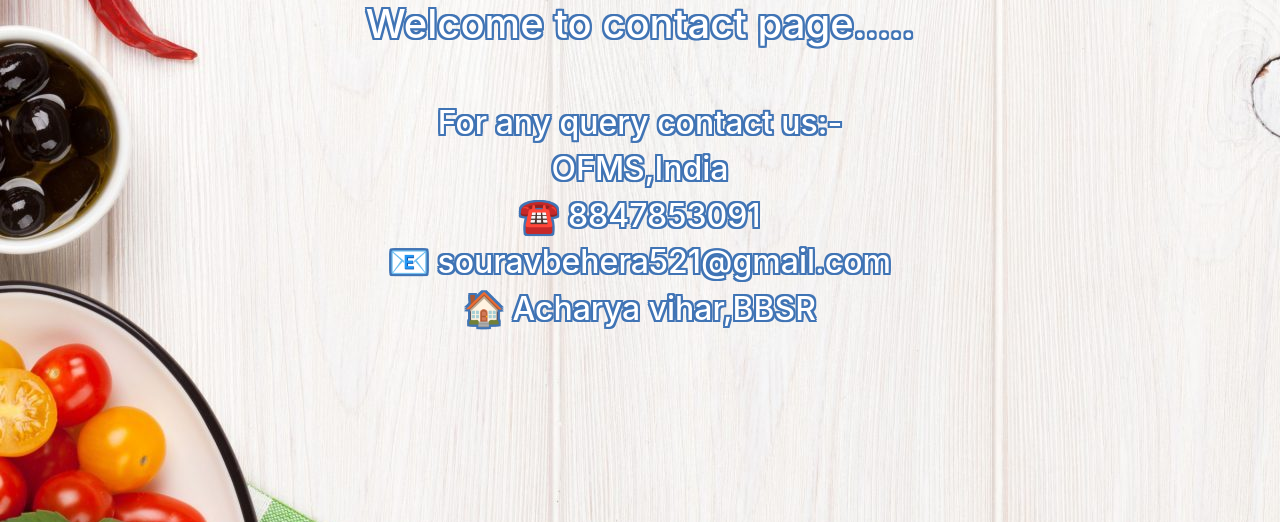
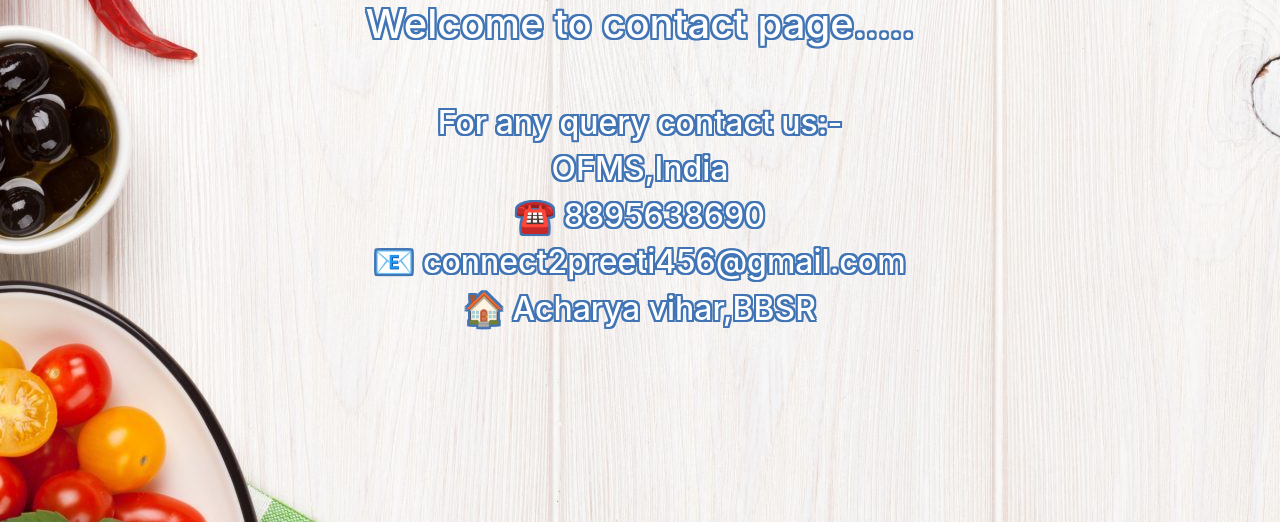
Before and after one commit to preeti4560/online-food-delivery-system, a Django app: page /contact/ in a window 1280 px wide. Shown: the part 56-578 px from the top of the page. Run offline with Django 3.2, Linux system fonts and the light colour scheme; some libraries are stand-ins or nearby versions.

Commit message:
Update contact.html

```diff
--- a/contact/templates/contact.html
+++ b/contact/templates/contact.html
@@ -33,8 +33,8 @@
 <br>
 <h2>For any query contact us:-</h2>
 <h2>OFMS,India</h2>
-<h2> &#9742   8847853091</h2>
-<h2> &#128231 souravbehera521@gmail.com</h2>
+<h2> &#9742   8895638690</h2>
+<h2> &#128231 connect2preeti456@gmail.com</h2>
 <h2>&#127968 Acharya vihar,BBSR</h2>
 </center>
 </body>
```
